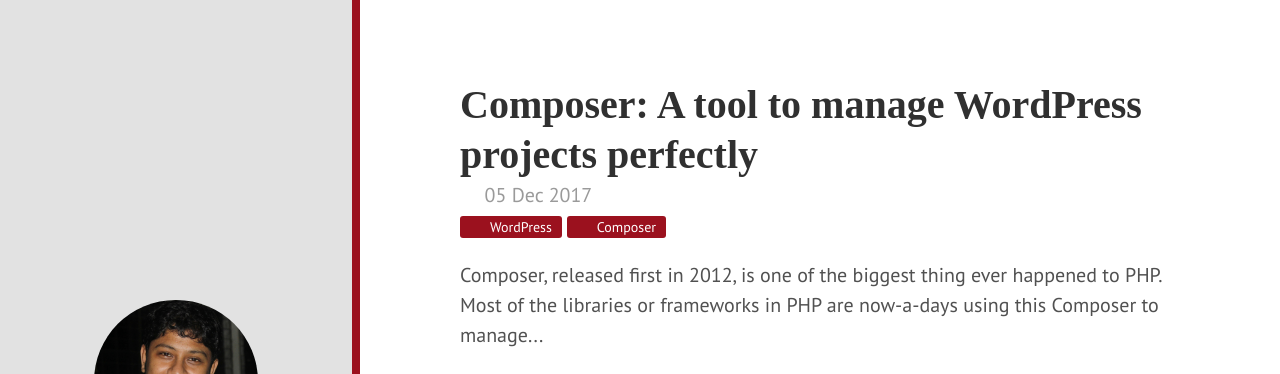
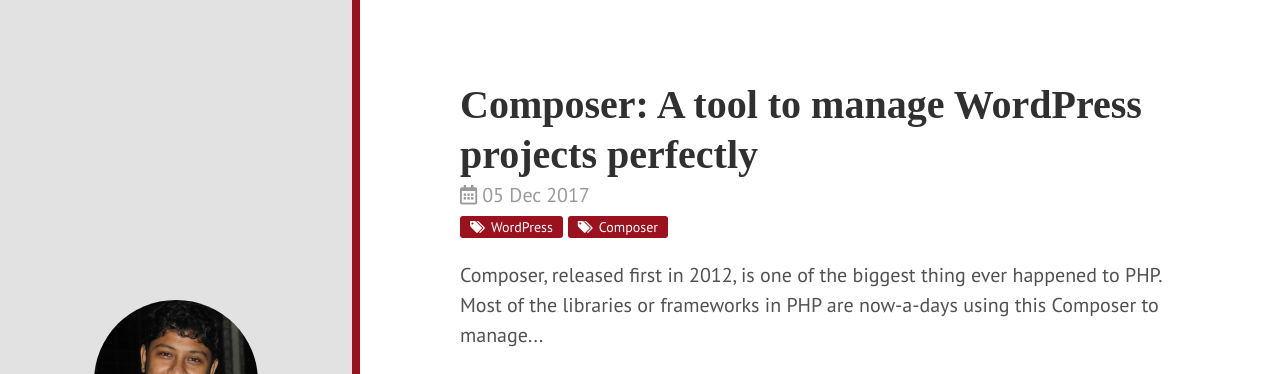
Before and after one commit to khanrn/codemascot.github.io, a Jekyll site: the page built from blog/index.html, in a window 1280 px wide. Shown: the top 374 px of the page. Built offline with Jekyll 4.4.1, drawn with Linux system fonts in a browser that asks for light colours; nearby versions of some CDN libraries; some web fonts are replaced; Markdown is read by kramdown in place of the engine named in the settings; the list of posts is cut into pages by our own code.

Commit message:
Font Awesome 5 Updated

```diff
--- a/public/css/hyde.css
+++ b/public/css/hyde.css
@@ -79,7 +79,7 @@
  }
  .categories span:before {
      content: "\f02c";
-     font-family: "Font Awesome\ 5 Brands";
+     font-family: "FontAwesome";
      margin-right: 6px;
  }
  .post-date {
@@ -87,7 +87,7 @@
  }
  .post-date:before {
      content: "\f073";
-     font-family: "Font Awesome\ 5 Brands";
+     font-family: "Font Awesome\ 5 Free";
      padding-right: 5px;
      vertical-align: baseline;
      font-size: .98rem;
```
